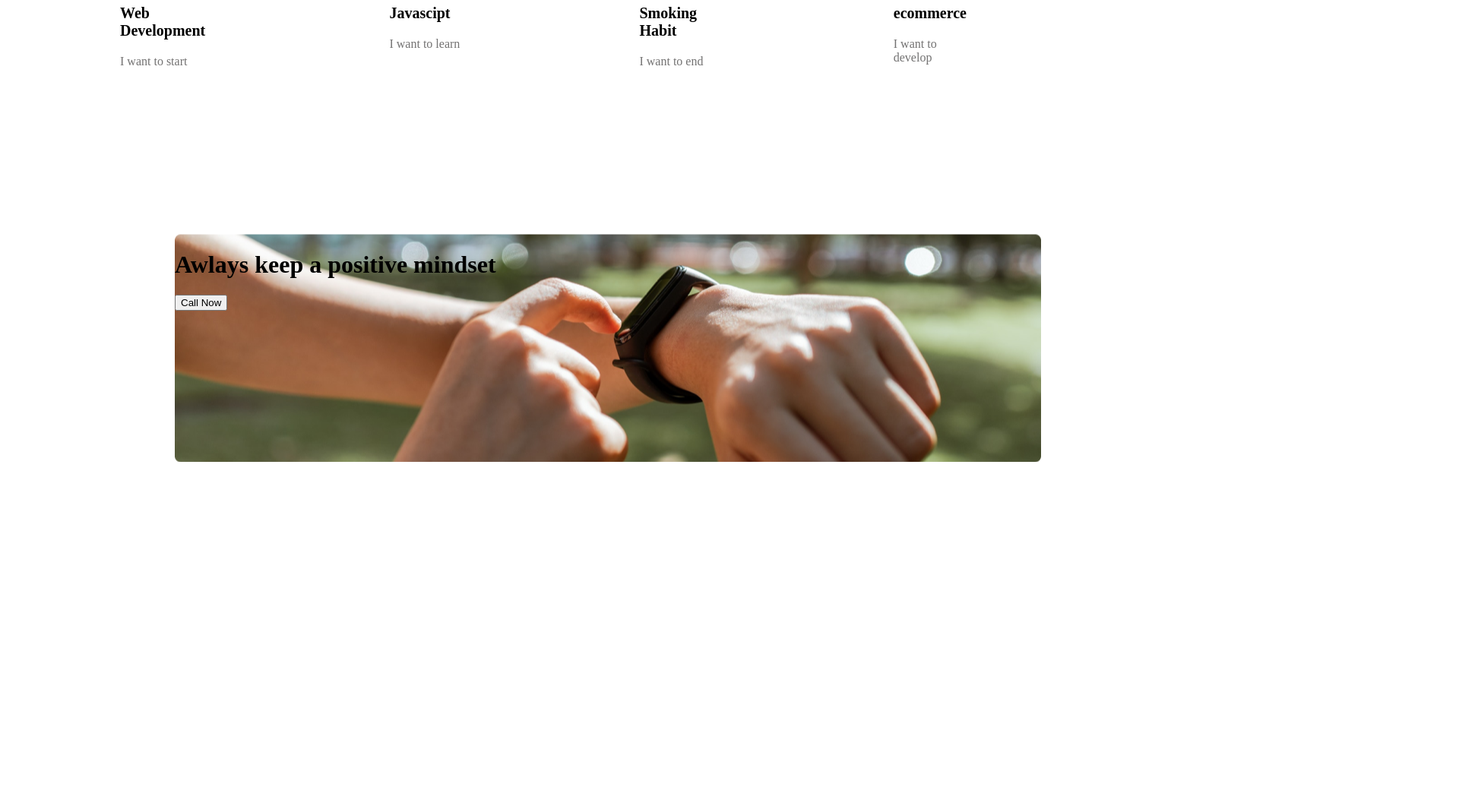
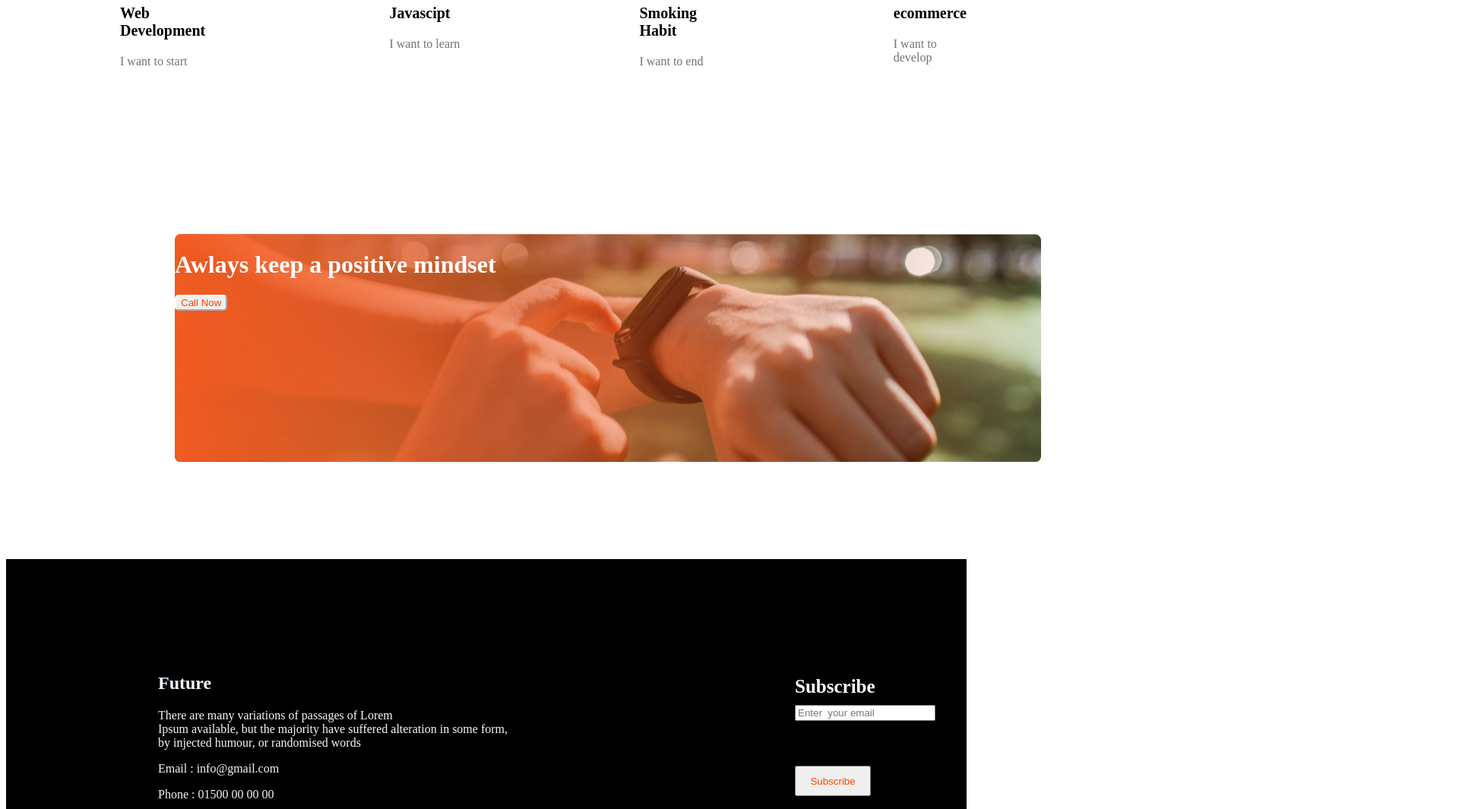
Before and after one commit to saidaalammukti/new-year-portfolio, a plain HTML site: page index.html in a window 1280 px wide. Shown: the part 1908-2973 px from the top of the page at 76% size, 1920 px wide, since content can reach past the window. Before the commit the page ends 2516 px from the top, so only its background shows below. Drawn offline with Linux system fonts and the light colour scheme.

Commit message:
added final code

```diff
--- a/index.html
+++ b/index.html
@@ -57,13 +57,42 @@
             </div>
         </div>
         <div class="container">
-
+            <div class="inner-container"></div>
             <h1 class="shadow">Awlays keep a positive mindset</h1>
             <button class="btn-secondary">Call Now</button>
 
 
 
         </div>
+        <br><br><br><br><br><br><br><br><br><br><br><br><br><br><br><br><br><br><br><br><br><br><br><br><br><br><br><br><br><br><br><br><br><br><br>
+        <!-- contact section -->
+        <section class="contact">
+            <div>
+                <h1 class="section-tittle">Future</h1>
+                <p>There are many variations of passages of Lorem<br> Ipsum available, but the majority have suffered alteration in some form,<br> by injected humour, or randomised words</p>
+                <p>Email : info@gmail.com</p>
+                   <p>Phone : 01500 00 00 00</p>
+                   <a href="">
+                    <img src="images/icons/fb.png">
+                   </a>
+                   <a href="">
+                    <img src="images/icons/twitter.png">
+                   </a>
+                   <a href="">
+                    <img src="images/icons/youtube.png">
+                   </a>
+            </div>
+            <div>
+                <h2 class="section-tittle">Subscribe</h2>
+                <form action="">
+                    <input type="email" placeholder="Enter  your email">
+
+                </form><br>
+                <button class="last-button">Subscribe</button>
+            </div>
+            </section>
+
+
 
 
 </body>
--- a/styles/assignment.css
+++ b/styles/assignment.css
@@ -83,7 +83,7 @@ color: #737272;
 }
 .container{
 
-    background: url(../images/watch.png);
+    background:url(../images/gradient2.png), url(../images/watch.png);
     background-position: center;
     background-size: cover;
 position: absolute;
@@ -92,14 +92,55 @@ position: absolute;
     left: 230px;
     top: 2216.3px;
 }
-.container::after{
+.shadow{
+
+
+color: #FFFFFF;
+}
+.btn-secondary{
+    border-color: white;
+    color: orangered;
+    border-radius: 5px;
+}
+
+.contact .section-tittle{
+    text-align: left;
+}
+.contact{
+    display: flex;
+    gap: 150px;
+    background-color: black;
+    color: aliceblue;
+    padding: 130px 200px;
+}
+form{
     position: absolute;
-    background: url(../images/gradient2.png);
-    height: 100%;
-    width: 100%;
-    background-position: center;
-    background-size: cover;
-    background-repeat: no-repeat;
-    top: 0;
-    left: 0;
+width: 325px;
+height: 144px;
+left: 1046px;
+top: 2836.3px;
 }
+h2{
+    position: absolute;
+width: 123px;
+height: 29px;
+left: 1046px;
+top: 2776.3px;
+
+font-family: 'Work Sans';
+font-style: normal;
+font-weight: 600;
+font-size: 25px;
+line-height: 29px;
+
+color: #FFFFFF;
+}
+.last-button{
+    position: absolute;
+width: 100.11px;
+height: 40px;
+left: 1046px;
+top: 2916.3px;
+color: orangered;
+
+}
```
